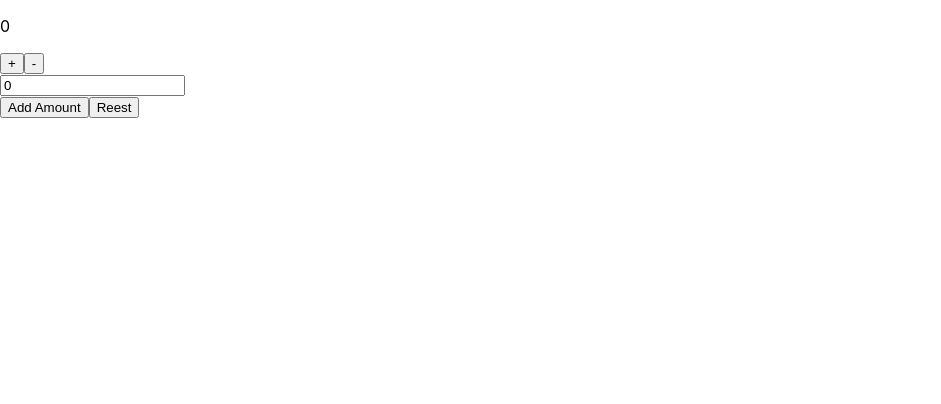
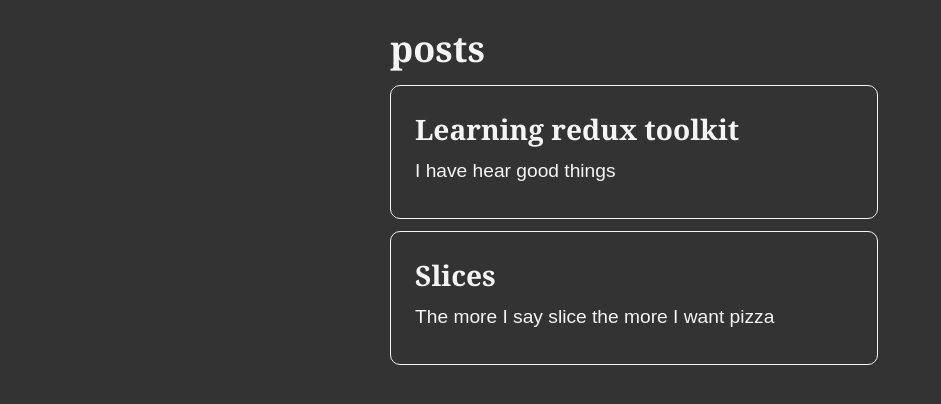
Before and after one commit to sahanediriweera/reduxfundamentals, a React (Create React App) app: page / in a window 1280 px wide. Shown: the top 404 px of the page, without its empty margins (0-941 px from the left). Built offline with nearby package versions, Linux system fonts and the light colour scheme.

Commit message:
added creating posts

```diff
--- a/src/App.js
+++ b/src/App.js
@@ -1,10 +1,13 @@
-import Counter from './features/counter/Counter';
+// import Counter from './features/counter/Counter';
+
+import PostsList from "./features/posts/PostsList";
 
 
 function App() {
   return (
     <main className='App' >
-      <Counter/>
+      {/* <Counter/> */}
+      <PostsList/>
     </main>
   );
 }
--- a/src/app/store.js
+++ b/src/app/store.js
@@ -1,8 +1,10 @@
 import { configureStore } from "@reduxjs/toolkit";
-import counterReducer from '../features/counter/counterSlice';
+// import counterReducer from '../features/counter/counterSlice';
+import postsReducer from '../features/posts/postSlice';
 
 export const store = configureStore({
     reducer:{
-        counter:counterReducer,
+        // counter:counterReducer,
+        posts:postsReducer,
     }
 });
--- /dev/null
+++ b/src/features/posts/PostsList.js
@@ -0,0 +1,30 @@
+import React from 'react';
+import { useSelector } from 'react-redux';
+import { selectAllPosts } from './postSlice';
+
+const PostsList = () => {
+    const posts = useSelector(
+        //(state)=> state.posts
+        selectAllPosts
+    );
+
+    const renderedPosts = posts.map(post=>(
+        <article key={post.id}>
+            <h3>
+                {post.title}
+            </h3>
+            <p>
+                {post.content.substring(0,100)}
+            </p>
+        </article>
+    ));
+
+  return (
+    <section>
+        <h2>posts</h2>
+        {renderedPosts}
+    </section>
+  )
+}
+
+export default PostsList
--- /dev/null
+++ b/src/features/posts/postSlice.js
@@ -0,0 +1,22 @@
+import { createSlice } from "@reduxjs/toolkit";
+
+const initialState = [
+    { id:'1', title: 'Learning redux toolkit', content:'I have hear good things'},
+    {id:'2',title:'Slices',content: 'The more I say slice the more I want pizza'}
+];
+
+const postsSlice = createSlice({
+    name:'posts',
+    initialState,
+    reducers: {
+        postAdded(state,action) {
+            state.push(action.payload);
+        }
+    }
+});
+
+export const selectAllPosts = (state)=> state.posts;
+
+export const {postAdded} = postsSlice.actions;
+
+export default postsSlice.reducer;
--- a/src/index.css
+++ b/src/index.css
@@ -1,13 +1,69 @@
-body {
+* {
   margin: 0;
-  font-family: -apple-system, BlinkMacSystemFont, 'Segoe UI', 'Roboto', 'Oxygen',
-    'Ubuntu', 'Cantarell', 'Fira Sans', 'Droid Sans', 'Helvetica Neue',
-    sans-serif;
-  -webkit-font-smoothing: antialiased;
-  -moz-osx-font-smoothing: grayscale;
+  padding: 0;
+  box-sizing: border-box;
 }
 
-code {
-  font-family: source-code-pro, Menlo, Monaco, Consolas, 'Courier New',
-    monospace;
+html {
+  font-family: Cambria, Cochin, Georgia, Times, "Times New Roman", serif;
+  background: #333;
+  color: whitesmoke;
 }
+
+body {
+  min-height: 100vh;
+  font-size: 1.5rem;
+  padding: 0 10% 10%;
+}
+
+input,
+textarea,
+button,
+select {
+  font: inherit;
+  margin-bottom: 1em;
+}
+
+main {
+  max-width: 500px;
+  margin: auto;
+}
+
+section {
+  margin-top: 1em;
+}
+
+article {
+  margin: 0.5em 0.5em 0.5em 0;
+  border: 1px solid whitesmoke;
+  border-radius: 10px;
+  padding: 1em;
+}
+
+h1 {
+  font-size: 3.5rem;
+}
+
+p {
+  font-family: Arial, Helvetica, sans-serif;
+  line-height: 1.4;
+  font-size: 1.2rem;
+  margin: 0.5em 0;
+}
+
+form {
+  display: flex;
+  flex-direction: column;
+}
+
+.postCredit {
+  font-size: 1rem;
+}
+
+.reactionButton {
+  margin: 0 0.25em 0 0;
+  background: transparent;
+  border: none;
+  color: whitesmoke;
+  font-size: 1rem;
+}
```
Also changed, not shown: src/features/posts/AddPostForm.js (added).
